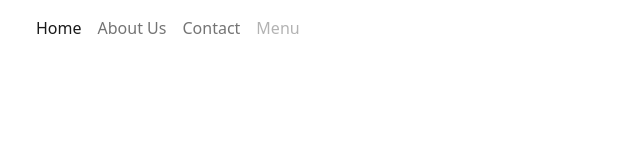
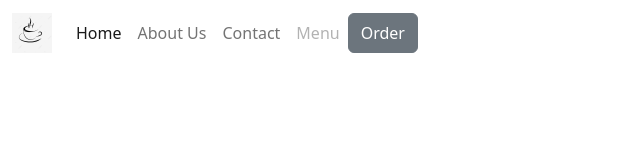
Before and after one commit to Mike51071/coffewshop, a website built with Parcel: page index.html in a window 1280 px wide. Shown: the whole page, without its empty margins (0-640 px from the left). Built offline with nearby package versions, Linux system fonts and the light colour scheme.

Commit message:
Nav bar update

```diff
--- a/index.html
+++ b/index.html
@@ -12,8 +12,8 @@
 
     <nav class="navbar navbar-expand-lg bg-body-tertiary">
         <div class="container-fluid">
-          <a class="navbar-brand" href="#"></a>
-          <button class="navbar-toggler" type="button" data-bs-toggle="collapse" data-bs-target="#navbarNav" aria-controls="navbarNav" aria-expanded="false" aria-label="Toggle navigation">
+          <a class="navbar-brand" href="#"><img src="images/pngtree-simple-coffee-cup-with-steam-png-image_3935157.png" height="40" width="40" alt=""></a>
+          <button class="navbar-toggler ms-auto" type="button" data-bs-toggle="collapse" data-bs-target="#navbarNav" aria-controls="navbarNav" aria-expanded="false" aria-label="Toggle navigation">
             <span class="navbar-toggler-icon"></span>
           </button>
           <div class="collapse navbar-collapse" id="navbarNav">
@@ -30,6 +30,7 @@
               <li class="nav-item">
                 <a class="nav-link disabled" aria-disabled="true">Menu</a>
               </li>
+              <button type="button" class="btn btn-secondary">Order</button>
             </ul>
           </div>
         </div>
```
Also changed, not shown: images/pngtree-simple-coffee-cup-logo-png-image_5225200.jpg (added), images/pngtree-simple-coffee-cup-with-steam-png-image_3935157.png (added).
